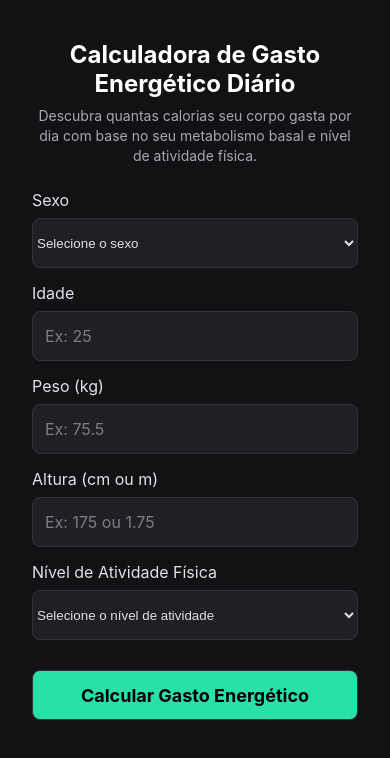
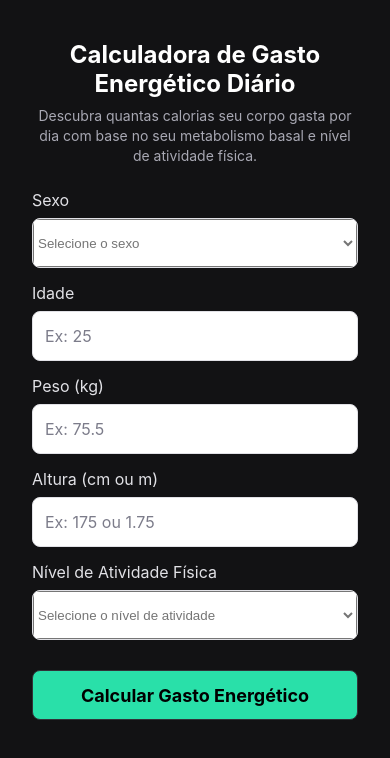
Before and after one commit to SMA-identification-bad-usability-smells/application-GCD, a React Native app: screen / in a window 390 px wide. Shown: the top 758 px of the page. Built offline with nearby package versions, Linux system fonts and the light colour scheme.

Commit message:
fix: Corrects POST request for use of the application by Expo Go.

```diff
--- a/src/components/Base/styles.tsx
+++ b/src/components/Base/styles.tsx
@@ -17,20 +17,20 @@ export const PlaceholderColor = '#7C7C8A';
 export const StyledTextInput = styled.TextInput<{ isFilled?: boolean }>`
   width: 100%;
   height: 50px;
-  background-color: ${({ isFilled }) => isFilled ? '#E8F0FE' : '#202024'};
+  background-color: #FFFFFF;
   border-radius: 8px;
-  border: 1px solid ${({ isFilled }) => isFilled ? '#E8F0FE' : '#323238'};
+  border: 1px solid #E1E1E6;
   font-size: 16px;
-  color: ${({ isFilled }) => isFilled ? '#000000' : '#E1E1E6'};
+  color: #000000;
   padding: 12px;
 `;
 
 export const InputWrapper = styled.View<{ isFilled?: boolean }>`
   width: 100%;
   height: 50px;
-  background-color: ${({ isFilled }) => isFilled ? '#E8F0FE' : '#202024'};
+  background-color: #FFFFFF;
   border-radius: 8px;
-  border: 1px solid ${({ isFilled }) => isFilled ? '#E8F0FE' : '#323238'};
+  border: 1px solid #E1E1E6;
   justify-content: center;
   overflow: hidden;
 `;
--- a/src/components/Select/index.tsx
+++ b/src/components/Select/index.tsx
@@ -1,6 +1,6 @@
 import React from 'react';
 import { Picker, PickerProps } from '@react-native-picker/picker';
-import { InputContainer, Label, InputWrapper } from '../Base/styles';
+import { InputContainer, Label, InputWrapper, PlaceholderColor } from '../Base/styles';
 
 interface Option {
   label: string;
@@ -14,7 +14,7 @@ interface SelectProps<T = string | number> extends PickerProps<T> {
 }
 
 export function Select<T extends string | number>({ label, options, isFilled, ...rest }: SelectProps<T>) {
-  const textColor = isFilled ? '#000000' : '#E1E1E6';
+  const textColor = isFilled ? '#000000' : '#757575';
 
   return (
     <InputContainer>
@@ -26,9 +26,8 @@ export function Select<T extends string | number>({ label, options, isFilled, ..
           style={{
             width: '100%',
             height: 50,
-            borderWidth: 0,
-            backgroundColor: 'transparent',
             color: textColor,
+            backgroundColor: '#FFFFFF',
             // @ts-ignore - Suporte para remover outline no Web
             outline: 'none',
           }}
```
